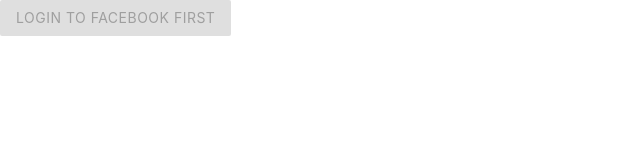
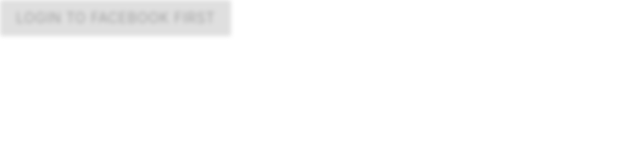
Before and after one commit to zachanator070/fbrandomizer, a website: page public/index.html in a window 1280 px wide. Shown: the full height of the page, 0-640 px from the left. Drawn offline with nearby package versions, Linux system fonts and the light colour scheme.

Commit message:
added blur

```diff
--- a/public/index.html
+++ b/public/index.html
@@ -13,7 +13,11 @@
     <!-- <link rel="stylesheet" href="/css/style.css"> -->
     <script src='js/initfb.js'></script>
     <script src='js/fbpost.js'></script>
-
+    <style>
+    body {
+      -webkit-filter: blur(2px);
+    }
+    </style>
   </head>
 
   <body>
```
